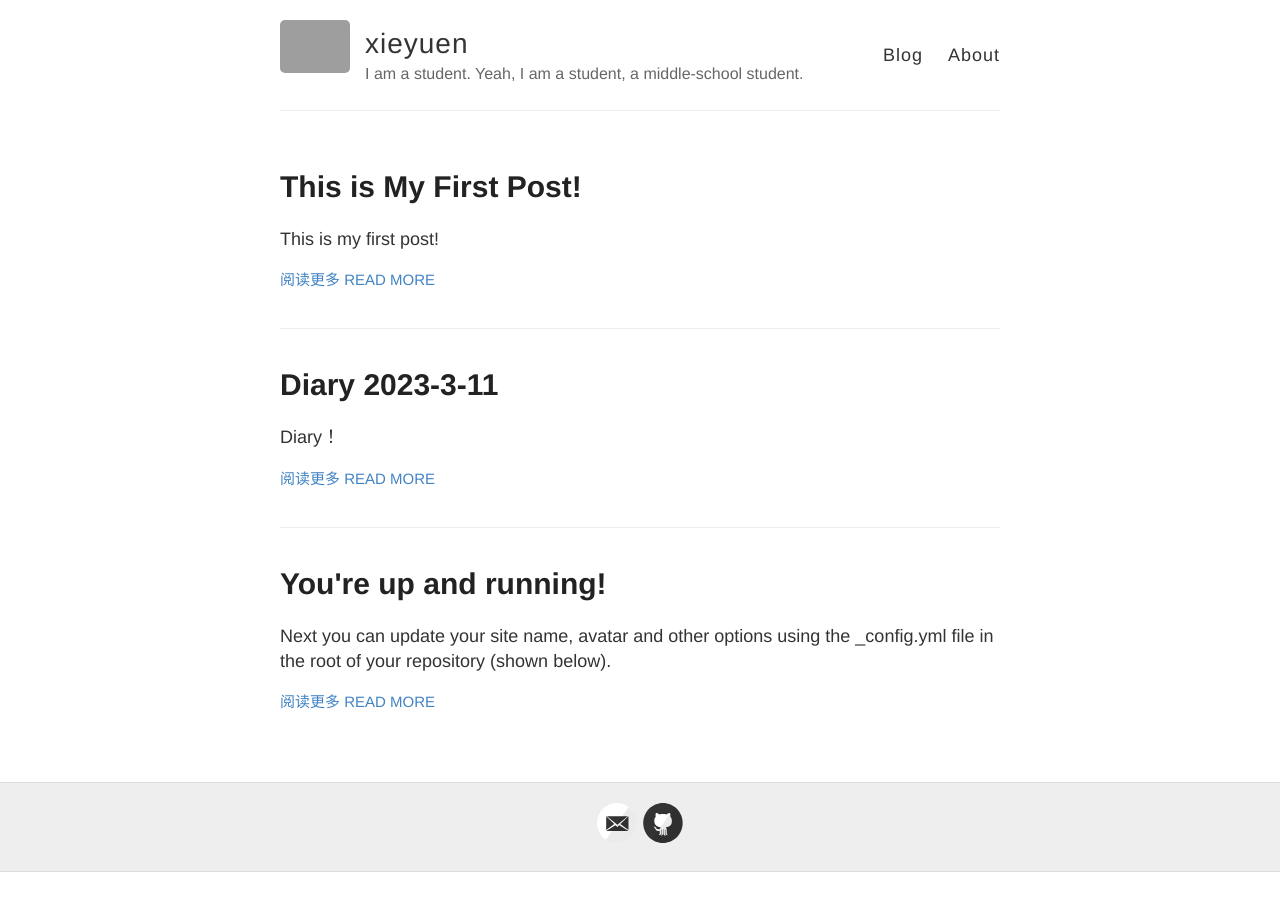
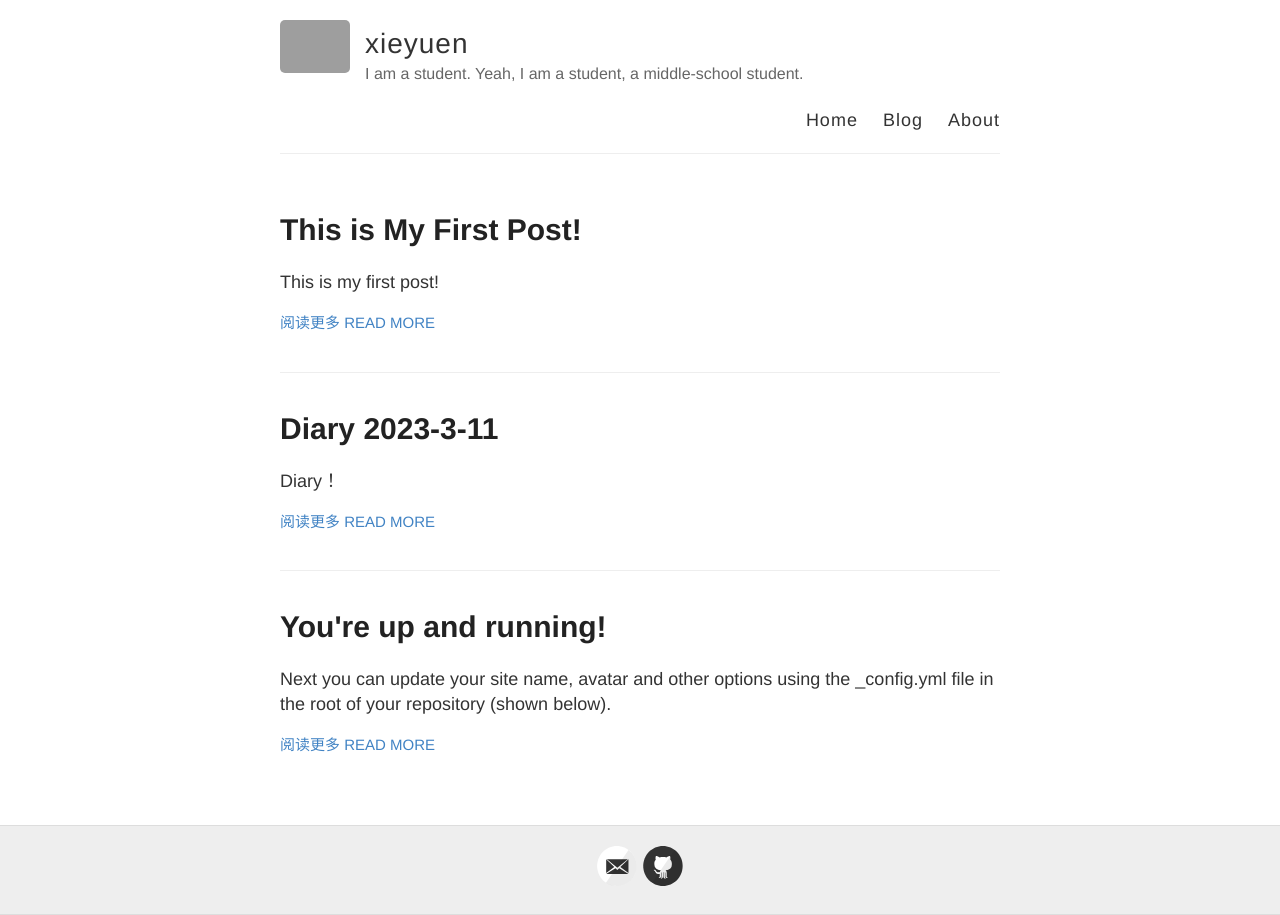
Before and after one commit to xieyuen/blog.github.io, a Jekyll site: the page built from index.html, in a window 1280 px wide. Built offline with Jekyll 4.4.1, drawn with Linux system fonts in a browser that asks for light colours.

Commit message:
Update default.html

```diff
--- a/_layouts/default.html
+++ b/_layouts/default.html
@@ -29,6 +29,7 @@
           </div>
 
           <nav>
+            <a href="https://xieyuen.github.io">Home</a>
             <a href="{{ site.baseurl }}/">Blog</a>
             <a href="{{ site.baseurl }}/about">About</a>
           </nav>
```
